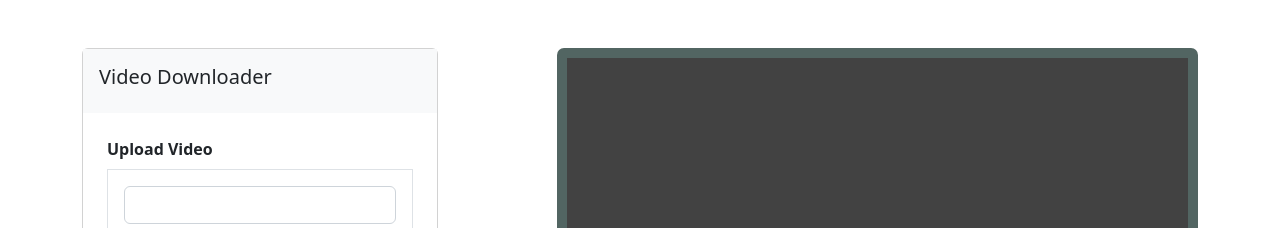
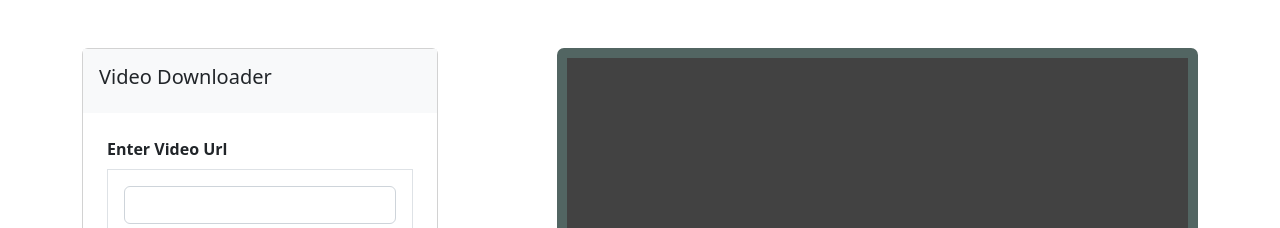
Before and after one commit to DavidKunwar/video-downloader, a Next.js app: page / in a window 1280 px wide. Shown: the top 228 px of the page. Built offline with nearby package versions, Linux system fonts and the light colour scheme.

Commit message:
changed input url label

```diff
--- a/components/homepage.jsx
+++ b/components/homepage.jsx
@@ -87,7 +87,7 @@ function HomePage() {
                                     {/* URL Input Section */}
 
                                     <div className="m-4">
-                                        <strong>Upload Video</strong>
+                                        <strong>Enter Video Url</strong>
                                         <div className="border mt-2">
                                             <div className="form-group p-3">
                                                 <div className="col-md-12">
```
